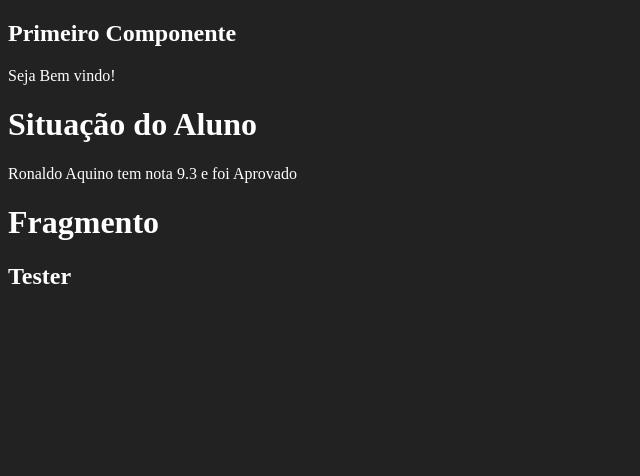
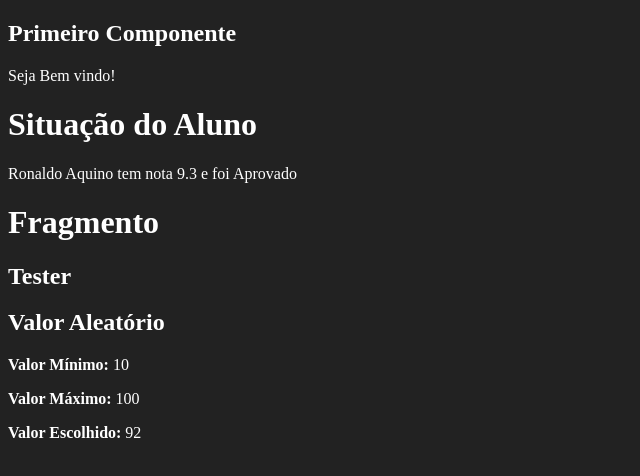
Before and after one commit to ronaldo-aquino/react-fundamentos, a JavaScript app: page / in a window 1280 px wide. Shown: the top 476 px of the page, without its empty margins (0-640 px from the left). Built offline with nearby package versions, Linux system fonts and the light colour scheme.

Commit message:
Desafio Número Aleatório

```diff
--- a/src/App.js
+++ b/src/App.js
@@ -1,3 +1,4 @@
+import Aleatorio from "./components/basicos/Aleatorio";
 import ComParametro from "./components/basicos/ComParametro";
 import Frangmento from "./components/basicos/Fragmento";
 import Primeiro from "./components/basicos/Primeiro";
@@ -12,6 +13,7 @@
         nota={9.3}
       />
       <Frangmento />
+      <Aleatorio min={10} max={100} />
     </>
   );
 };
--- /dev/null
+++ b/src/components/basicos/Aleatorio.js
@@ -0,0 +1,22 @@
+const Aleatorio = ({ min, max }) => {
+  const valorEscolhido = parseInt(Math.random() * (max - min + 1) + min);
+  return (
+    <>
+      <h2>Valor Aleatório</h2>
+      <p>
+        <strong>Valor Mínimo: </strong>
+        {min}
+      </p>
+      <p>
+        <strong>Valor Máximo: </strong>
+        {max}
+      </p>
+      <p>
+        <strong>Valor Escolhido: </strong>
+        {valorEscolhido}
+      </p>
+    </>
+  );
+};
+
+export default Aleatorio;
```
Also changed, not shown: 1 other file (tests, documents, lock files or other folders).
